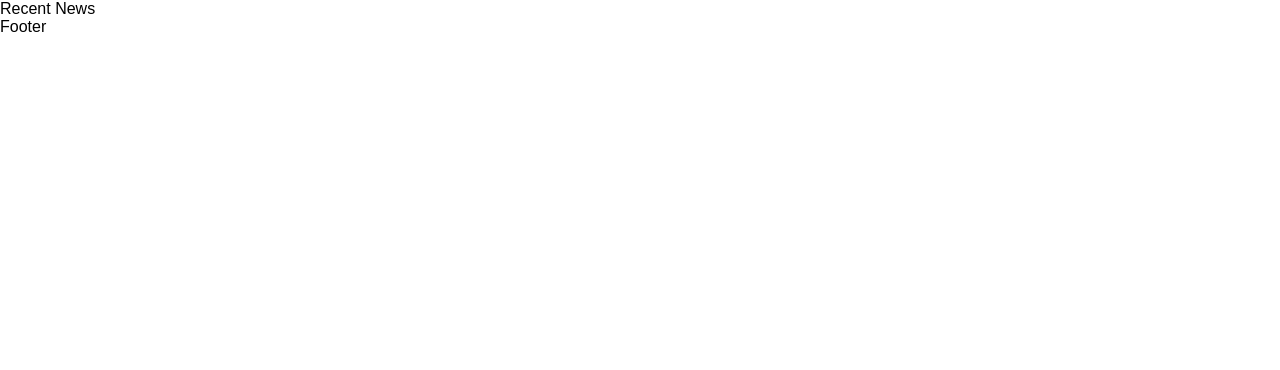
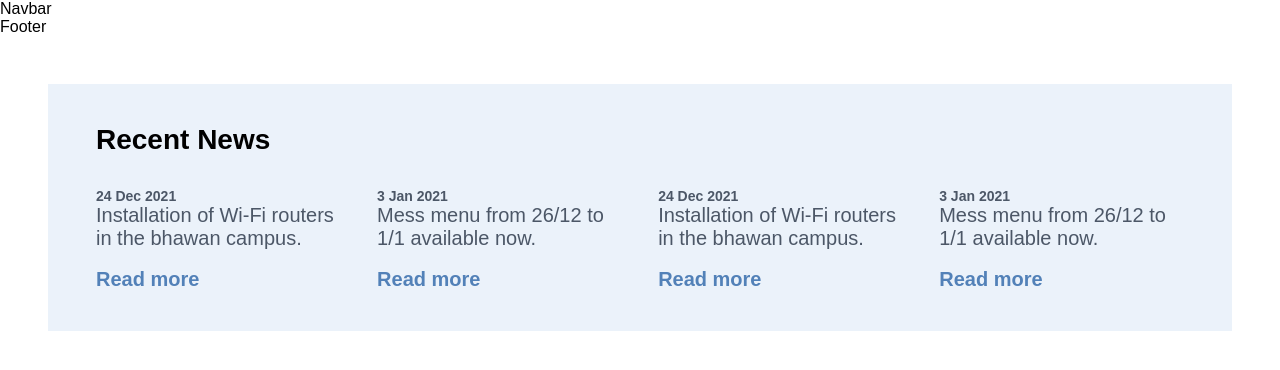
Before and after one commit to Rohit3124/RajivBhawan, a React (Create React App) app in the folder frontend/: page / in a window 1280 px wide. Shown: the top 370 px of the page. Built offline with nearby package versions, Linux system fonts and the light colour scheme; a web font is replaced by a local one.

Commit message:
Recent News Added

```diff
--- a/frontend/src/App.css
+++ b/frontend/src/App.css
@@ -6,12 +6,16 @@
   font-family: "Satoshi", sans-serif;
 }
 
+.App {
+  max-width: 100%;
+}
+
 /* Reletive Font size with screen width */
 body {
   font-size: 16px;
 }
 
-@media (max-width: 720px) {
+@media (max-width: 768px) {
   body {
     font-size: 14px;
   }
--- a/frontend/src/App.js
+++ b/frontend/src/App.js
@@ -4,12 +4,14 @@ import "./App.css";
 //Components Import
 import Navbar from "./Component/Navbar/Navbar";
 import Footer from "./Component/Footer/Footer";
+import RecentNews from "./Component/RecentNews/RecentNews";
 
 function App() {
   return (
     <div className="App">
       <Navbar />
       <Footer />
+      <RecentNews />
     </div>
   );
 }
--- a/frontend/src/Component/Navbar/Navbar.jsx
+++ b/frontend/src/Component/Navbar/Navbar.jsx
@@ -7,7 +7,7 @@ import "./Navbar.css";
 //Image Imports
 
 const Navbar = () => {
-  return <div>Recent News</div>;
+  return <div>Navbar</div>;
 };
 
 export default Navbar;
--- /dev/null
+++ b/frontend/src/Component/RecentNews/RecentNews.css
@@ -0,0 +1,60 @@
+.recentNews__container {
+  margin: 3em;
+  max-width: 1216px;
+  background-color: #ebf2fa;
+  padding: 2.5em 3em;
+}
+
+.recentNews__heading {
+  position: relative;
+  font-size: 1.75em;
+  font-weight: bold;
+}
+
+.recentNews__block {
+  position: relative;
+  display: flex;
+  flex-direction: row;
+  justify-content: space-between;
+  align-items: flex-start;
+}
+
+.recentNews__card {
+  margin-top: 2em;
+  color: #4c5767;
+  width: fit-content;
+  flex-basis: 22.5%;
+}
+
+.recentNews__date {
+  font-size: 0.875em;
+  font-weight: 700;
+}
+
+.recentNews__desp {
+  font-size: 1.25em;
+  font-weight: 400;
+  margin-bottom: 0.875em;
+}
+
+.recentNews__link {
+  font-size: 1.25em;
+  font-weight: 700;
+  color: #5281b8;
+  text-decoration: none;
+}
+
+@media (min-width: 1300px) {
+  .recentNews__container {
+    margin: 3em auto;
+  }
+}
+
+@media (max-width: 768px) {
+  .recentNews__block {
+    flex-wrap: wrap;
+  }
+  .recentNews__card {
+    flex-basis: 45%;
+  }
+}
--- /dev/null
+++ b/frontend/src/Component/RecentNews/RecentNews.jsx
@@ -0,0 +1,33 @@
+//Dependencies Import
+import React from "react";
+
+//Stylesheet Imports
+import "./RecentNews.css";
+
+//Data Imports
+import RecentNewsData from "./RecentNewsData";
+
+//Image Imports
+
+const RecentNews = () => {
+  return (
+    <div className="recentNews__container">
+      <h2 className="recentNews__heading">Recent News</h2>
+      <div className="recentNews__block">
+        {RecentNewsData.map((obj) => {
+          return (
+            <div className="recentNews__card" key={obj.id}>
+              <p className="recentNews__date">{obj.date}</p>
+              <p className="recentNews__desp">{obj.description}</p>
+              <a href={obj.Link} className="recentNews__link">
+                Read more
+              </a>
+            </div>
+          );
+        })}
+      </div>
+    </div>
+  );
+};
+
+export default RecentNews;
--- /dev/null
+++ b/frontend/src/Component/RecentNews/RecentNewsData.js
@@ -0,0 +1,28 @@
+const RecentNewsData = [
+  {
+    id: 1,
+    date: "24 Dec 2021",
+    description: "Installation of Wi-Fi routers in the bhawan campus.",
+    Link: "/",
+  },
+  {
+    id: 2,
+    date: "3 Jan 2021",
+    description: "Mess menu from 26/12 to 1/1 available now.",
+    Link: "/",
+  },
+  {
+    id: 3,
+    date: "24 Dec 2021",
+    description: "Installation of Wi-Fi routers in the bhawan campus.",
+    Link: "/",
+  },
+  {
+    id: 4,
+    date: "3 Jan 2021",
+    description: "Mess menu from 26/12 to 1/1 available now.",
+    Link: "/",
+  },
+];
+
+export default RecentNewsData;
```
